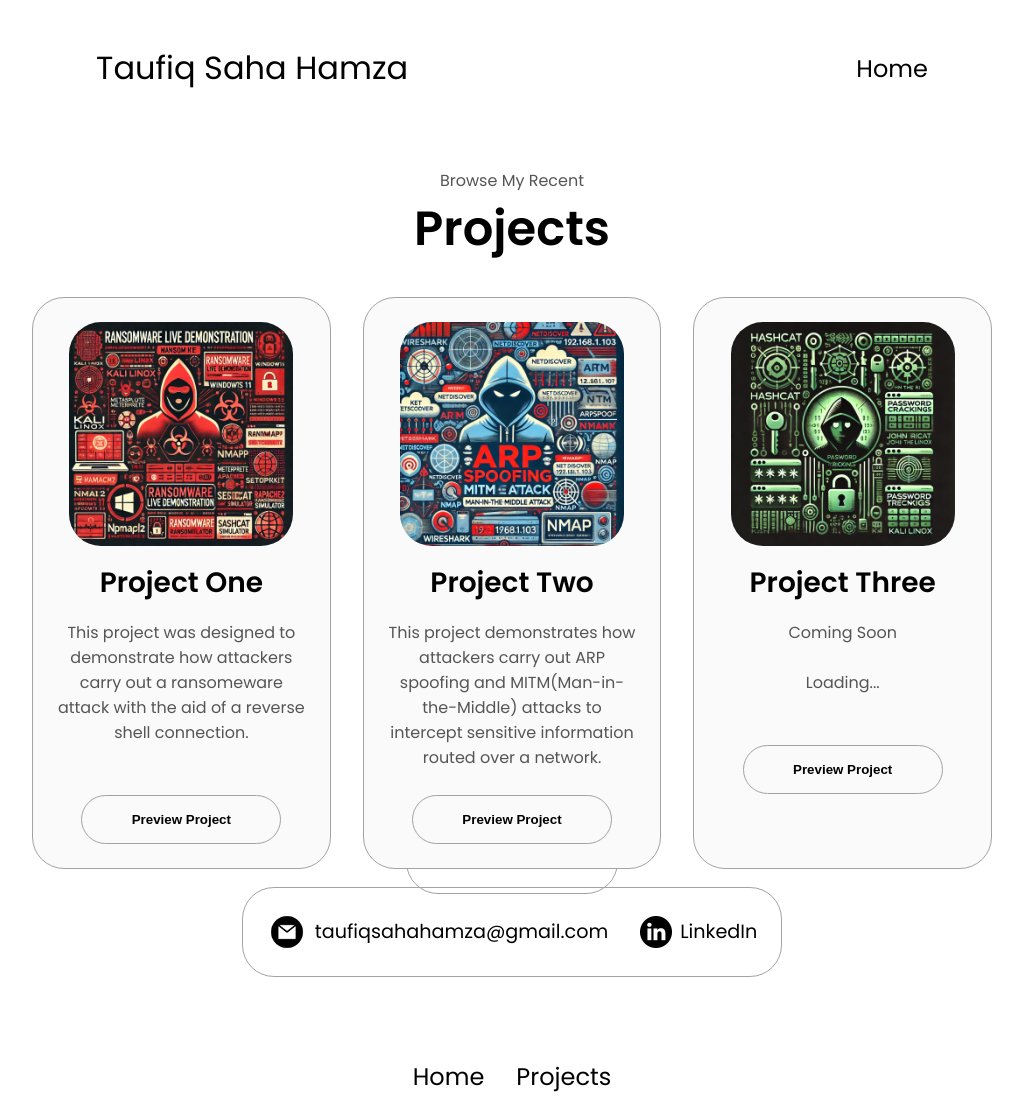
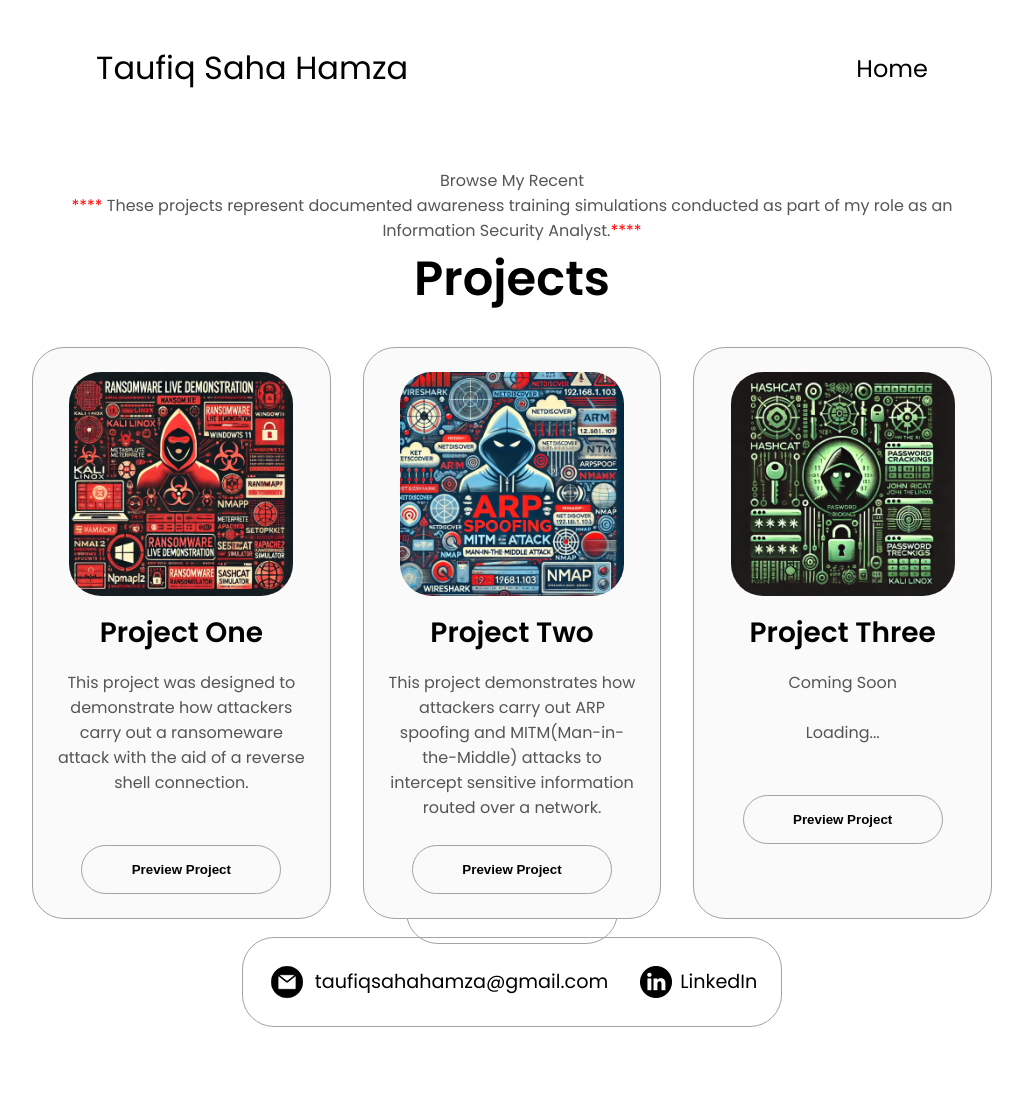
Before and after one commit to gz55555/TaufiqHamza, a plain HTML site: page projects.html in a window 1280 px wide. Shown: the top 1097 px of the page, without its empty margins (128-1151 px from the left). Drawn offline with Linux system fonts and the light colour scheme.

Commit message:
Update projects.html

```diff
--- a/projects.html
+++ b/projects.html
@@ -35,7 +35,8 @@
     </nav>
 
     <section id="projects">
-      <p class="section__text__p1">Browse My Recent</p>
+      <p class="section__text__p1">Browse My Recent <br><span style="color: red;">****</span>
+        These projects represent documented awareness training simulations conducted as part of my role as an Information Security Analyst.<span style="color: red;">****</span></p>
       <h1 class="title">Projects</h1>
       <div class="experience-details-container">
         <div class="about-containers">
```
